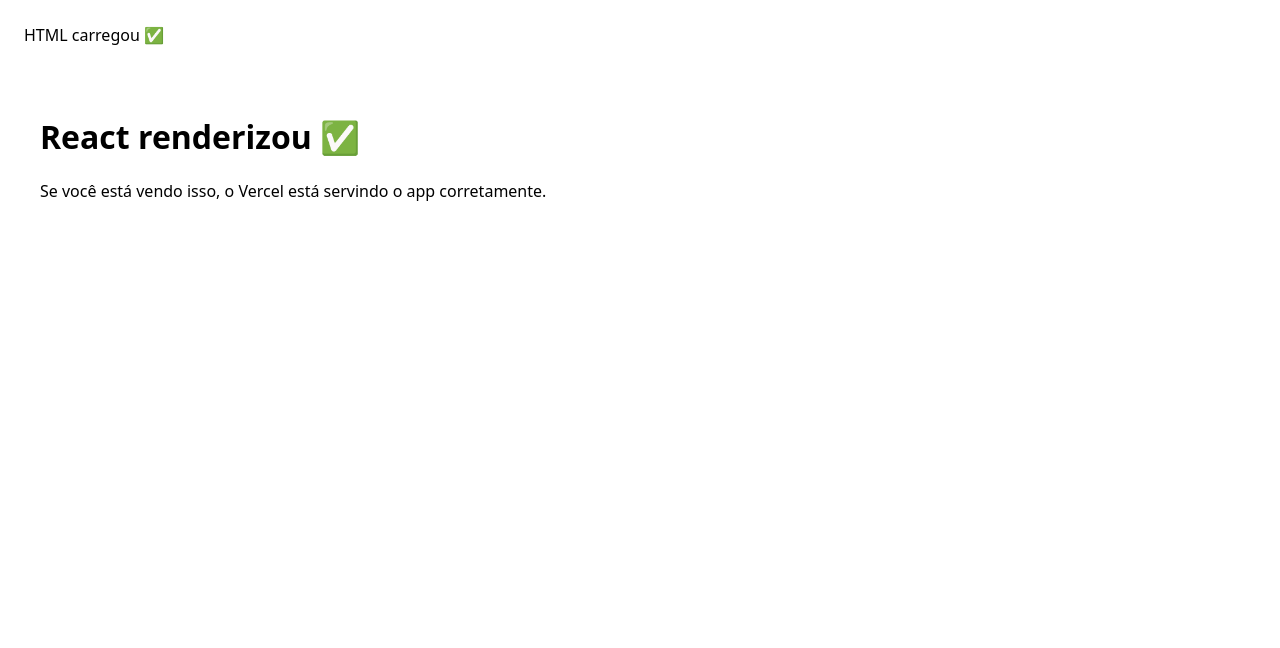
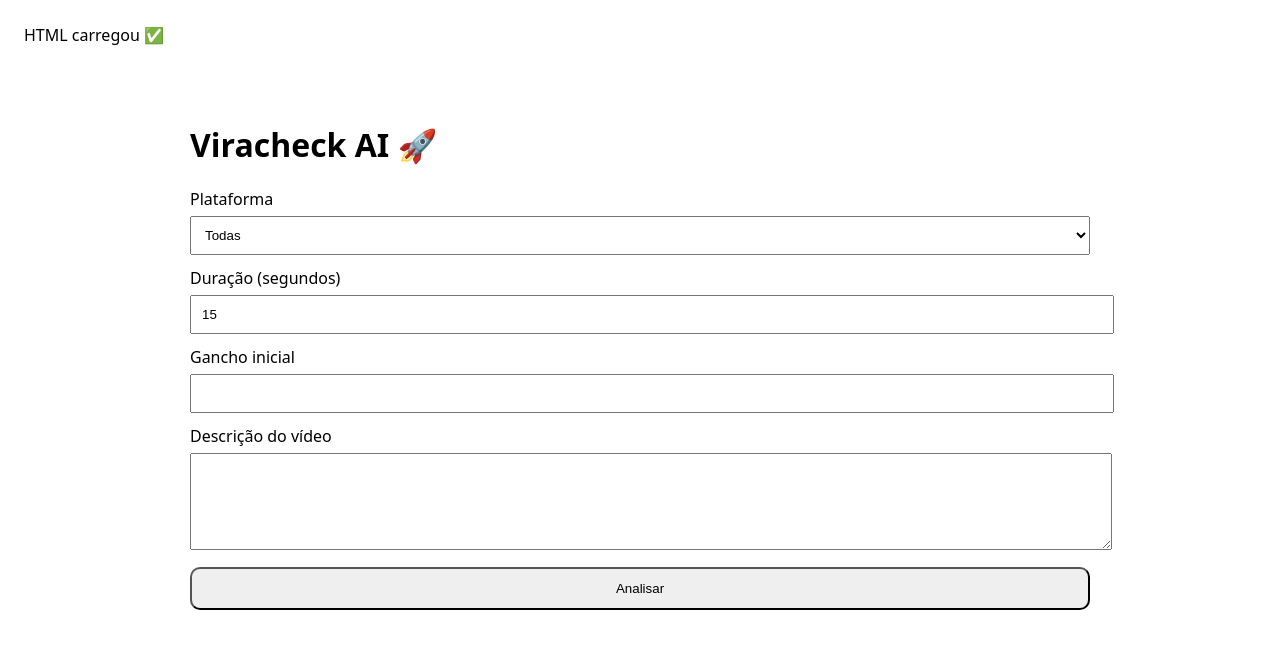
Before and after one commit to paivarobin16-alt/Viracheck---1.0.0, a React (Vite) app: page / in a window 1280 px wide. Shown: the top 648 px of the page. Built offline with nearby package versions, Linux system fonts and the light colour scheme.

Commit message:
Update App.tsx

```diff
--- a/src/App.tsx
+++ b/src/App.tsx
@@ -1,8 +1,5 @@
+import Analyze from "./pages/Analyze";
+
 export default function App() {
-  return (
-    <div style={{ padding: 16, fontFamily: "system-ui" }}>
-      <h1>React renderizou ✅</h1>
-      <p>Se você está vendo isso, o Vercel está servindo o app corretamente.</p>
-    </div>
-  );
+  return <Analyze />;
 }
```
